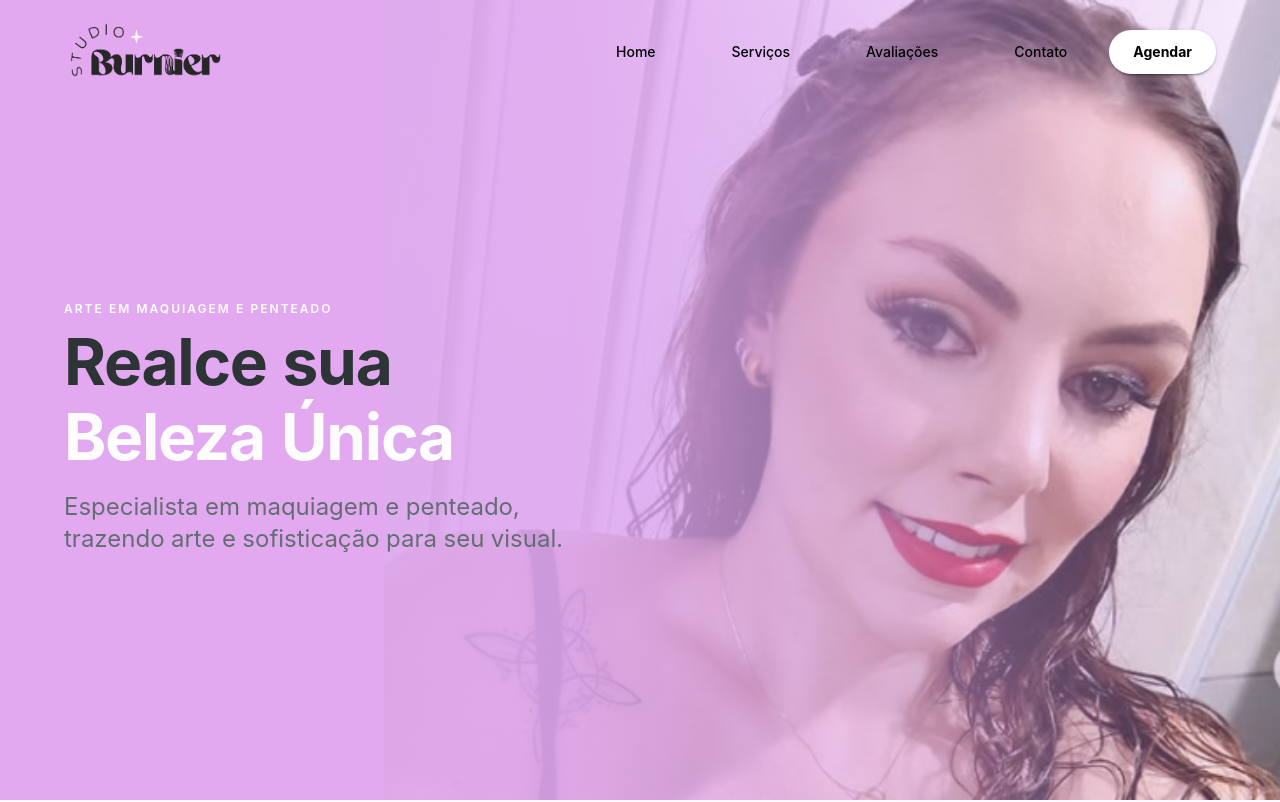
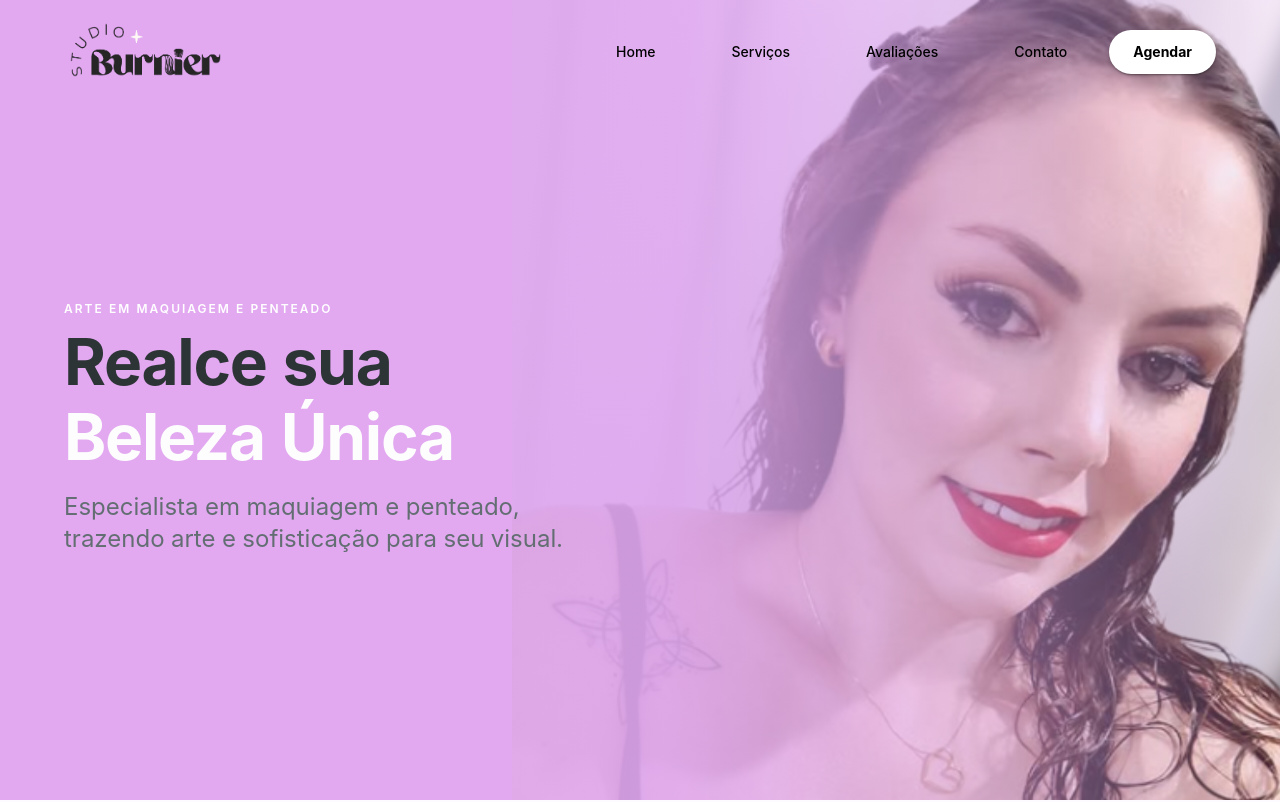
Before and after one commit to NathanWMartins/CarineMakeupWebsite, a React (Vite) app: page / in a window 1280 px wide. Shown: the top 802 px of the page. Built offline with nearby package versions, Linux system fonts and the light colour scheme.

Commit message:
fix: Correção da imagem principal

```diff
--- a/src/components/Hero.jsx
+++ b/src/components/Hero.jsx
@@ -13,8 +13,9 @@ const HeroSection = styled(Box)(({ theme }) => ({
 
   [theme.breakpoints.down('md')]: {
     minHeight: '80vh',
-    paddingTop: '120px',
-    paddingBottom: '40px'
+    height: '80vh',
+    paddingTop: '100px',
+    paddingBottom: '20px'
   }
 }));
 
@@ -22,7 +23,7 @@ const BackgroundImage = styled('div')(({ theme }) => ({
   position: 'absolute',
   top: 0,
   right: 0,
-  width: '70%',
+  width: '60%',
   height: '100%',
   backgroundImage: 'url("/Carine.png")',
   backgroundSize: 'cover',
@@ -30,8 +31,9 @@ const BackgroundImage = styled('div')(({ theme }) => ({
   zIndex: 0,
 
   [theme.breakpoints.down('md')]: {
-    width: '100%',
-    backgroundPosition: 'top',
+    width: '120%',
+    height: '100%',
+    backgroundPosition: 'bottom',
   },
 
   '&::after': {
```
Also changed, not shown: public/Carine.png.
